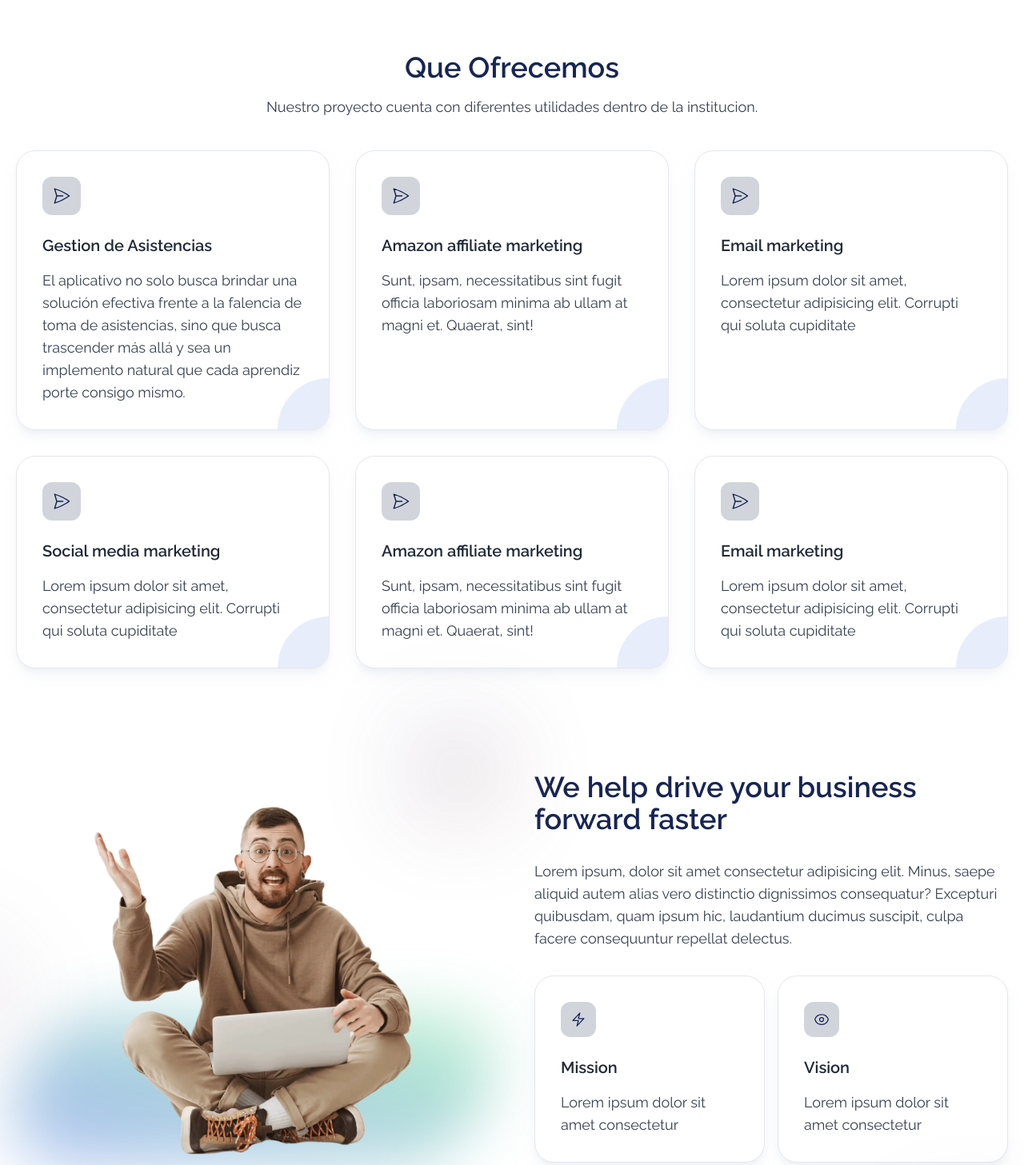
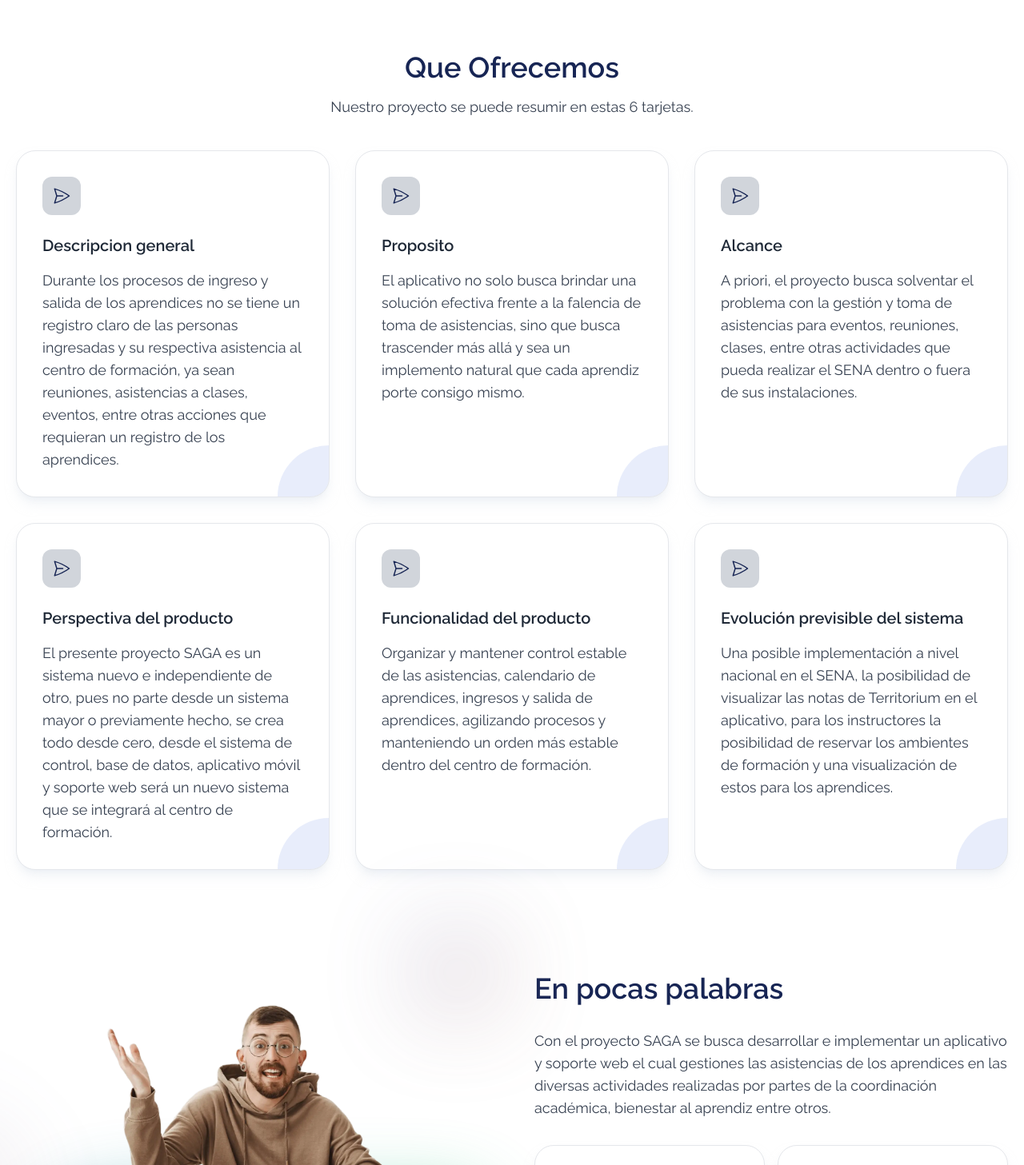
Before and after one commit to XH0PE/Landings_SAGA, an Astro site in the folder agency-landing-page-Astrojs/: page / in a window 1280 px wide. Shown: the part 1220-2677 px from the top of the page at 80% size. Built offline with nearby package versions, Linux system fonts and the light colour scheme; Astro itself is replaced by a stand-in of ours.

Commit message:
Que ofrecemos/Resumen

```diff
--- a/agency-landing-page-Astrojs/src/components/sections/AboutUs.astro
+++ b/agency-landing-page-Astrojs/src/components/sections/AboutUs.astro
@@ -21,10 +21,10 @@ import Title from "../shared/Title.astro";
         </div>
         <div class="flex-1 flex midmd:w-7/12 lg:w-1/2 flex-col">
             <Title>
-                We help drive your business forward faster
+                En pocas palabras
             </Title>
             <Paragraph className="mt-8">
-                Lorem ipsum, dolor sit amet consectetur adipisicing elit. Minus, saepe aliquid autem alias vero distinctio dignissimos consequatur? Excepturi quibusdam, quam ipsum hic, laudantium ducimus suscipit, culpa facere consequuntur repellat delectus.
+                Con el proyecto SAGA se busca desarrollar e implementar un aplicativo y soporte web el cual gestiones las asistencias de los aprendices en las diversas actividades realizadas por partes de la coordinación académica, bienestar al aprendiz entre otros.
             </Paragraph>
             <div class="pt-8 grid grid-cols-2 items-center gap-4 max-w-3xl md:max-w-[none]">
                 <Info description="Lorem ipsum dolor sit amet consectetur" title="Mission">
--- a/agency-landing-page-Astrojs/src/components/sections/Services.astro
+++ b/agency-landing-page-Astrojs/src/components/sections/Services.astro
@@ -13,46 +13,46 @@ import Title from "../shared/Title.astro";
                 Que Ofrecemos
             </Title>
             <Paragraph>
-                Nuestro proyecto cuenta con diferentes utilidades dentro de la institucion.
+                Nuestro proyecto se puede resumir en estas 6 tarjetas.
             </Paragraph>
         </div>
         <div class="grid sm:grid-cols-2 lg:grid-cols-3 gap-6 lg:gap-8">
-            <Service title="Gestion de Asistencias" description="El aplicativo no solo busca brindar una solución efectiva frente a la falencia de toma de asistencias, sino que busca trascender más allá y sea un implemento natural que cada aprendiz porte consigo mismo.">
+            <Service title="Descripcion general" description="Durante los procesos de ingreso y salida de los aprendices no se tiene un registro claro de las personas ingresadas y su respectiva asistencia al centro de formación, ya sean reuniones, asistencias a clases, eventos, entre otras acciones que requieran un registro de los aprendices.">
                 <span slot="icon">
                     <svg xmlns="http://www.w3.org/2000/svg" fill="none" viewBox="0 0 24 24" stroke-width="1.5" stroke="currentColor" class="w-6 h-6">
                         <path stroke-linecap="round" stroke-linejoin="round" d="M6 12L3.269 3.126A59.768 59.768 0 0121.485 12 59.77 59.77 0 013.27 20.876L5.999 12zm0 0h7.5" />
                     </svg>
                 </span>
             </Service>
-            <Service title="Amazon affiliate marketing" description="Sunt, ipsam, necessitatibus sint fugit officia laboriosam minima ab ullam at magni et. Quaerat, sint!">
+            <Service title="Proposito" description="El aplicativo no solo busca brindar una solución efectiva frente a la falencia de toma de asistencias, sino que busca trascender más allá y sea un implemento natural que cada aprendiz porte consigo mismo.">
                 <span slot="icon">
                     <svg xmlns="http://www.w3.org/2000/svg" fill="none" viewBox="0 0 24 24" stroke-width="1.5" stroke="currentColor" class="w-6 h-6">
                         <path stroke-linecap="round" stroke-linejoin="round" d="M6 12L3.269 3.126A59.768 59.768 0 0121.485 12 59.77 59.77 0 013.27 20.876L5.999 12zm0 0h7.5" />
                     </svg>
                 </span>
             </Service>
-            <Service title="Email marketing" description="Lorem ipsum dolor sit amet, consectetur adipisicing elit. Corrupti qui soluta cupiditate">
+            <Service title="Alcance" description="A priori, el proyecto busca solventar el problema con la gestión y toma de asistencias para eventos, reuniones, clases, entre otras actividades que pueda realizar el SENA dentro o fuera de sus instalaciones.">
                 <span slot="icon">
                     <svg xmlns="http://www.w3.org/2000/svg" fill="none" viewBox="0 0 24 24" stroke-width="1.5" stroke="currentColor" class="w-6 h-6">
                         <path stroke-linecap="round" stroke-linejoin="round" d="M6 12L3.269 3.126A59.768 59.768 0 0121.485 12 59.77 59.77 0 013.27 20.876L5.999 12zm0 0h7.5" />
                     </svg>
                 </span>
             </Service>
-            <Service title="Social media marketing" description="Lorem ipsum dolor sit amet, consectetur adipisicing elit. Corrupti qui soluta cupiditate">
+            <Service title="Perspectiva del producto" description="El presente proyecto SAGA es un sistema nuevo e independiente de otro, pues no parte desde un sistema mayor o previamente hecho, se crea todo desde cero, desde el sistema de control, base de datos, aplicativo móvil y soporte web será un nuevo sistema que se integrará al centro de formación.">
                 <span slot="icon">
                     <svg xmlns="http://www.w3.org/2000/svg" fill="none" viewBox="0 0 24 24" stroke-width="1.5" stroke="currentColor" class="w-6 h-6">
                         <path stroke-linecap="round" stroke-linejoin="round" d="M6 12L3.269 3.126A59.768 59.768 0 0121.485 12 59.77 59.77 0 013.27 20.876L5.999 12zm0 0h7.5" />
                     </svg>
                 </span>
             </Service>
-            <Service title="Amazon affiliate marketing" description="Sunt, ipsam, necessitatibus sint fugit officia laboriosam minima ab ullam at magni et. Quaerat, sint!">
+            <Service title="Funcionalidad del producto" description="Organizar y mantener control estable de las asistencias, calendario de aprendices, ingresos y salida de aprendices, agilizando procesos y manteniendo un orden más estable dentro del centro de formación.">
                 <span slot="icon">
                     <svg xmlns="http://www.w3.org/2000/svg" fill="none" viewBox="0 0 24 24" stroke-width="1.5" stroke="currentColor" class="w-6 h-6">
                         <path stroke-linecap="round" stroke-linejoin="round" d="M6 12L3.269 3.126A59.768 59.768 0 0121.485 12 59.77 59.77 0 013.27 20.876L5.999 12zm0 0h7.5" />
                     </svg>
                 </span>
             </Service>
-            <Service title="Email marketing" description="Lorem ipsum dolor sit amet, consectetur adipisicing elit. Corrupti qui soluta cupiditate">
+            <Service title="Evolución previsible del sistema" description="Una posible implementación a nivel nacional en el SENA, la posibilidad de visualizar las notas de Territorium en el aplicativo, para los instructores la posibilidad de reservar los ambientes de formación y una visualización de estos para los aprendices.">
                 <span slot="icon">
                     <svg xmlns="http://www.w3.org/2000/svg" fill="none" viewBox="0 0 24 24" stroke-width="1.5" stroke="currentColor" class="w-6 h-6">
                         <path stroke-linecap="round" stroke-linejoin="round" d="M6 12L3.269 3.126A59.768 59.768 0 0121.485 12 59.77 59.77 0 013.27 20.876L5.999 12zm0 0h7.5" />
```
